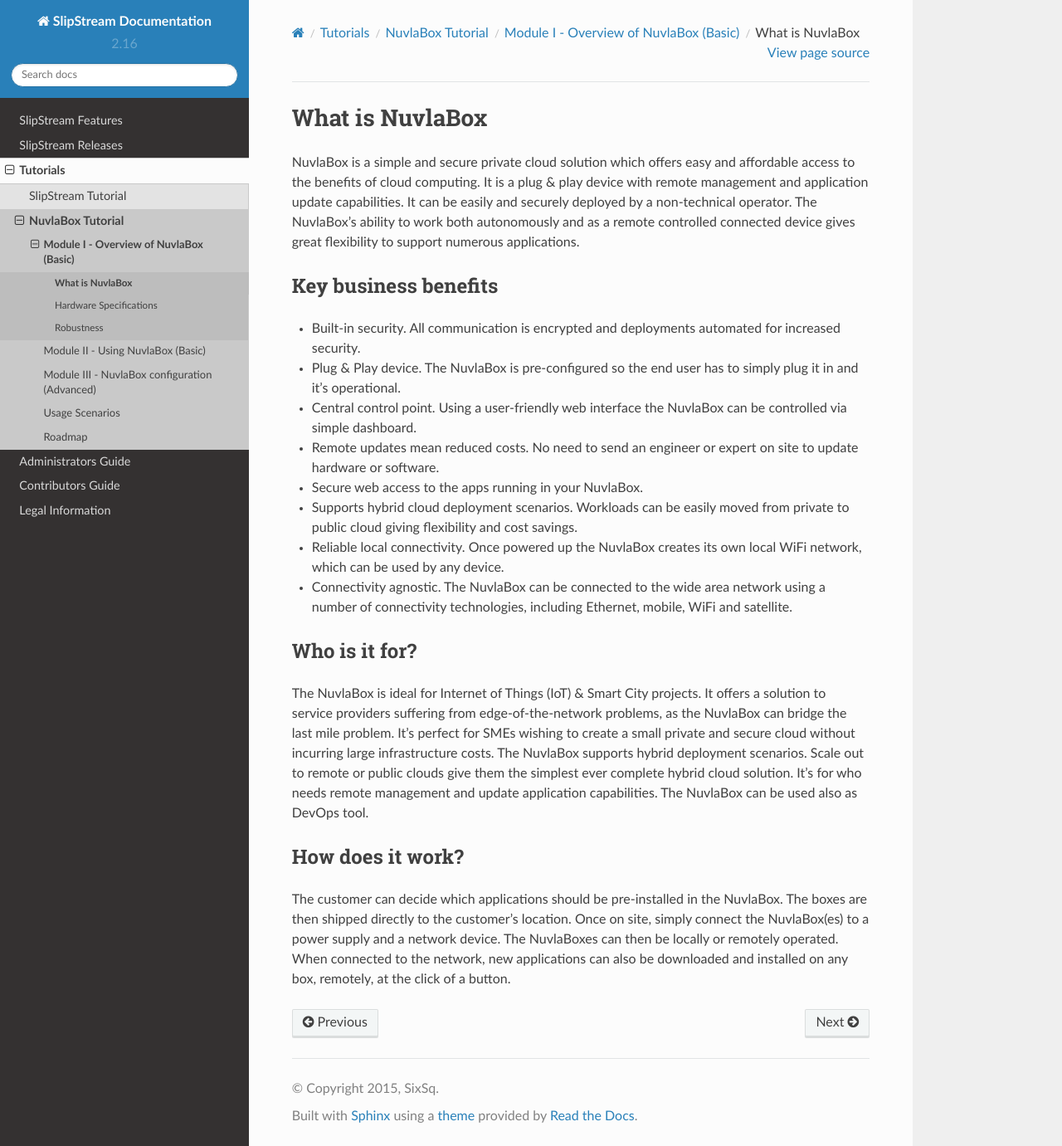
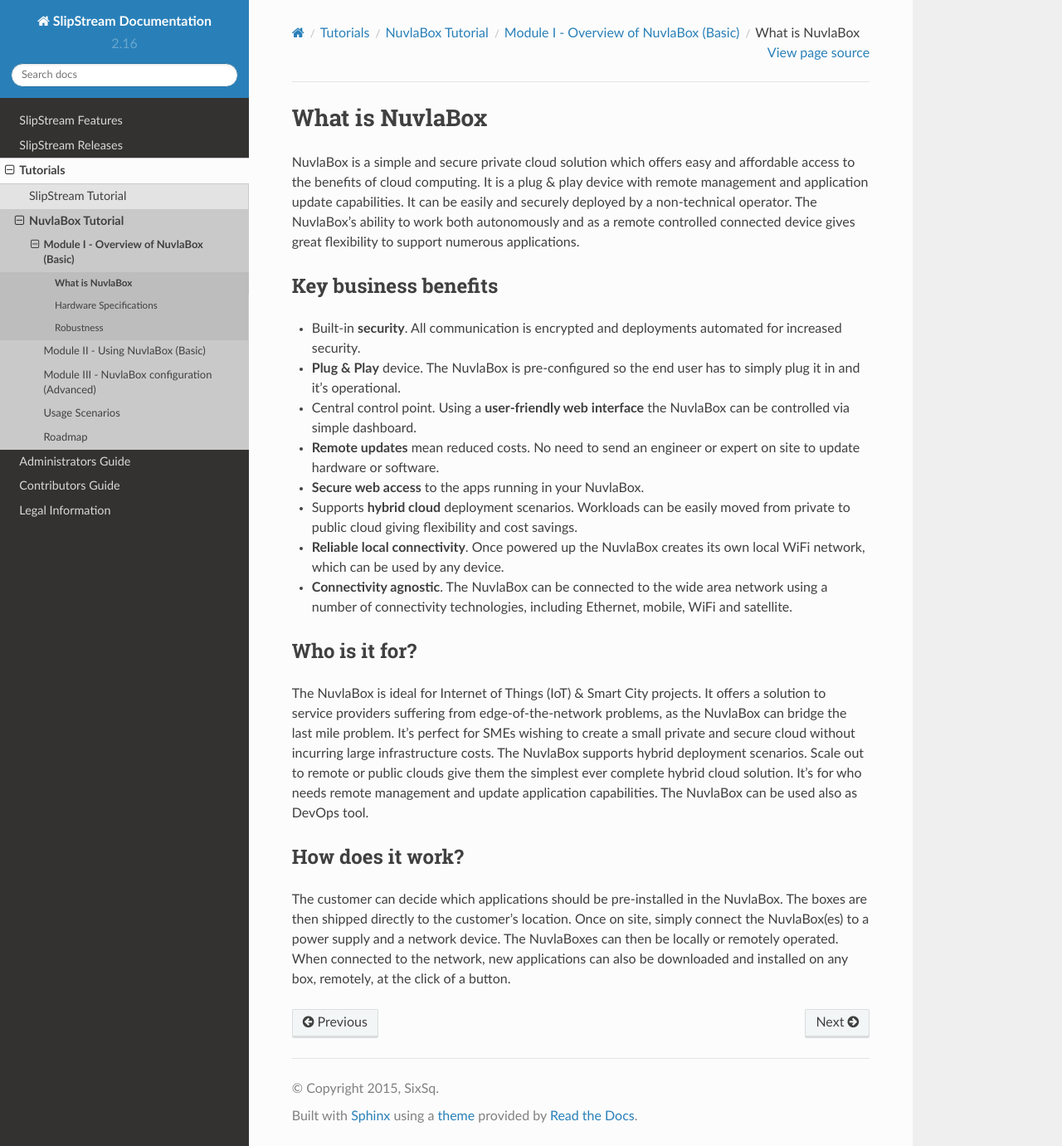
Before and after one commit to slipstream/SlipStreamDocumentation, a Sphinx documentation site: the page built from docs/tutorials/nb/nuvlabox-defined.rst, in a window 1280 px wide and 1381 px high. Shown: the whole window at 83% size. Built offline with Sphinx 7.4.7 and the Read the Docs theme 2.0.0, drawn with Linux system fonts in a browser that asks for light colours.

```diff
--- a/docs/tutorials/nb/networking.rst
+++ b/docs/tutorials/nb/networking.rst
@@ -3,8 +3,8 @@ Networking
 ==========
 
 NuvlaBox have been designed to be flexible and support several network scenarios.
-
-Nonetheless, by default, NuvlaBox is configured with the most common used scendario, which is name `Confined Networking`.
+Nonetheless, by default, NuvlaBox is configured with a specific network scenario which doesn't need any manipulation from the operator.
+The default network scenario used by the NuvlaBox is named `Confined Network`.
 
 Here is a list of well tested network scenarios on the NuvlaBox:
 
--- a/docs/tutorials/nb/nuvlabox-defined.rst
+++ b/docs/tutorials/nb/nuvlabox-defined.rst
@@ -9,14 +9,14 @@ The NuvlaBox’s ability to work both autonomously and as a remote controlled co
 
 Key business benefits
 ---------------------
-- Built-in security. All communication is encrypted and deployments automated for increased security.
-- Plug & Play device. The NuvlaBox is pre-configured so the end user has to simply plug it in and it’s operational.
-- Central control point. Using a user-friendly web interface the NuvlaBox can be controlled via simple dashboard.
-- Remote updates mean reduced costs. No need to send an engineer or expert on site to update hardware or software.
-- Secure web access to the apps running in your NuvlaBox.
-- Supports hybrid cloud deployment scenarios. Workloads can be easily moved from private to public cloud giving flexibility and cost savings.
-- Reliable local connectivity. Once powered up the NuvlaBox creates its own local WiFi network, which can be used by any device.
-- Connectivity agnostic. The NuvlaBox can be connected to the wide area network using a number of connectivity technologies, including Ethernet, mobile, WiFi and satellite.
+- Built-in **security**. All communication is encrypted and deployments automated for increased security.
+- **Plug & Play** device. The NuvlaBox is pre-configured so the end user has to simply plug it in and it’s operational.
+- Central control point. Using a **user-friendly web interface** the NuvlaBox can be controlled via simple dashboard.
+- **Remote updates** mean reduced costs. No need to send an engineer or expert on site to update hardware or software.
+- **Secure web access** to the apps running in your NuvlaBox.
+- Supports **hybrid cloud** deployment scenarios. Workloads can be easily moved from private to public cloud giving flexibility and cost savings.
+- **Reliable local connectivity**. Once powered up the NuvlaBox creates its own local WiFi network, which can be used by any device.
+- **Connectivity agnostic**. The NuvlaBox can be connected to the wide area network using a number of connectivity technologies, including Ethernet, mobile, WiFi and satellite.
 
 Who is it for?
 --------------
```
Also changed, not shown: docs/tutorials/nb/sensors-attach.rst (+12 -3 lines), docs/tutorials/nb/sw-arch.rst (+12 -0 lines).
